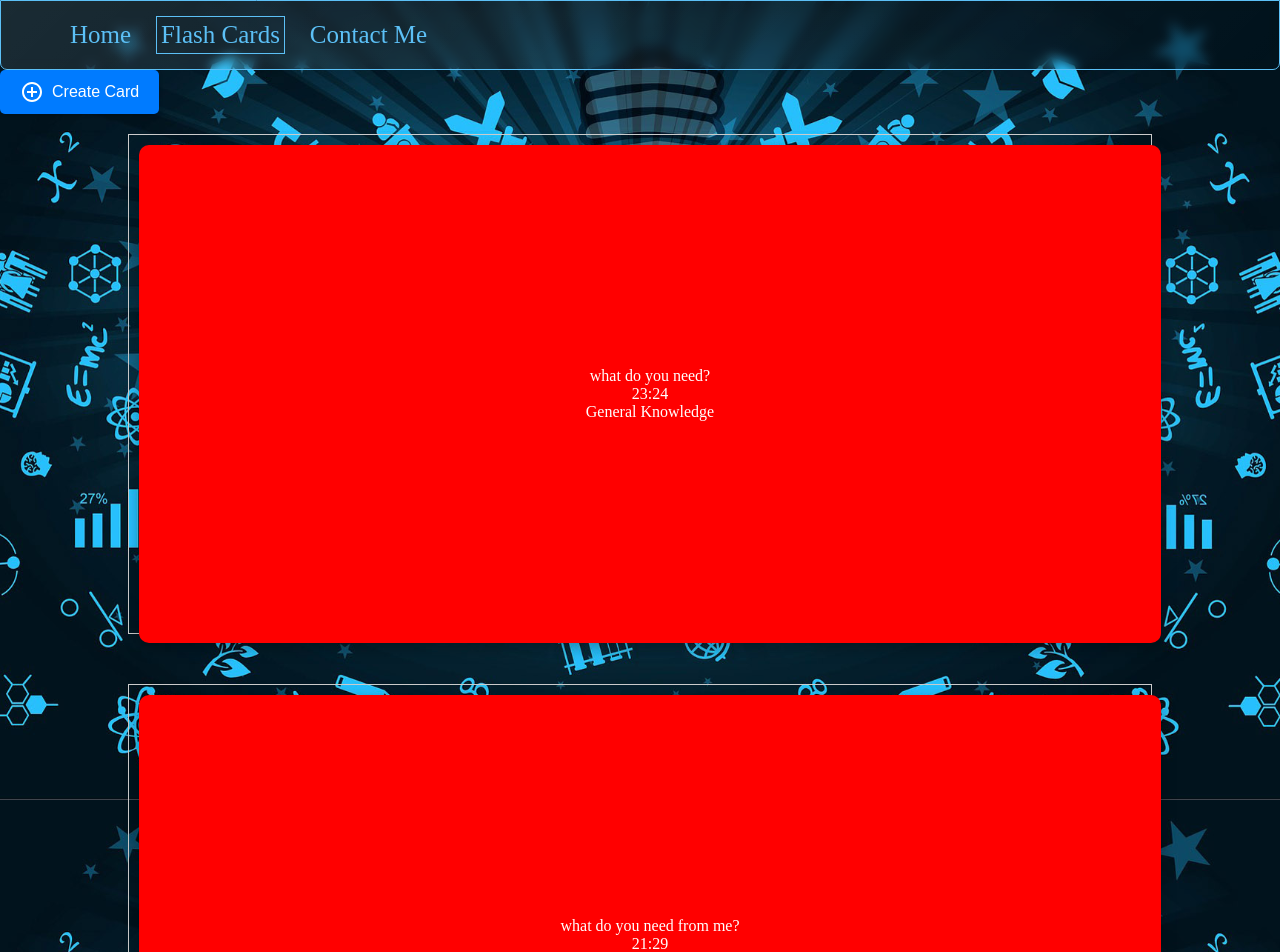
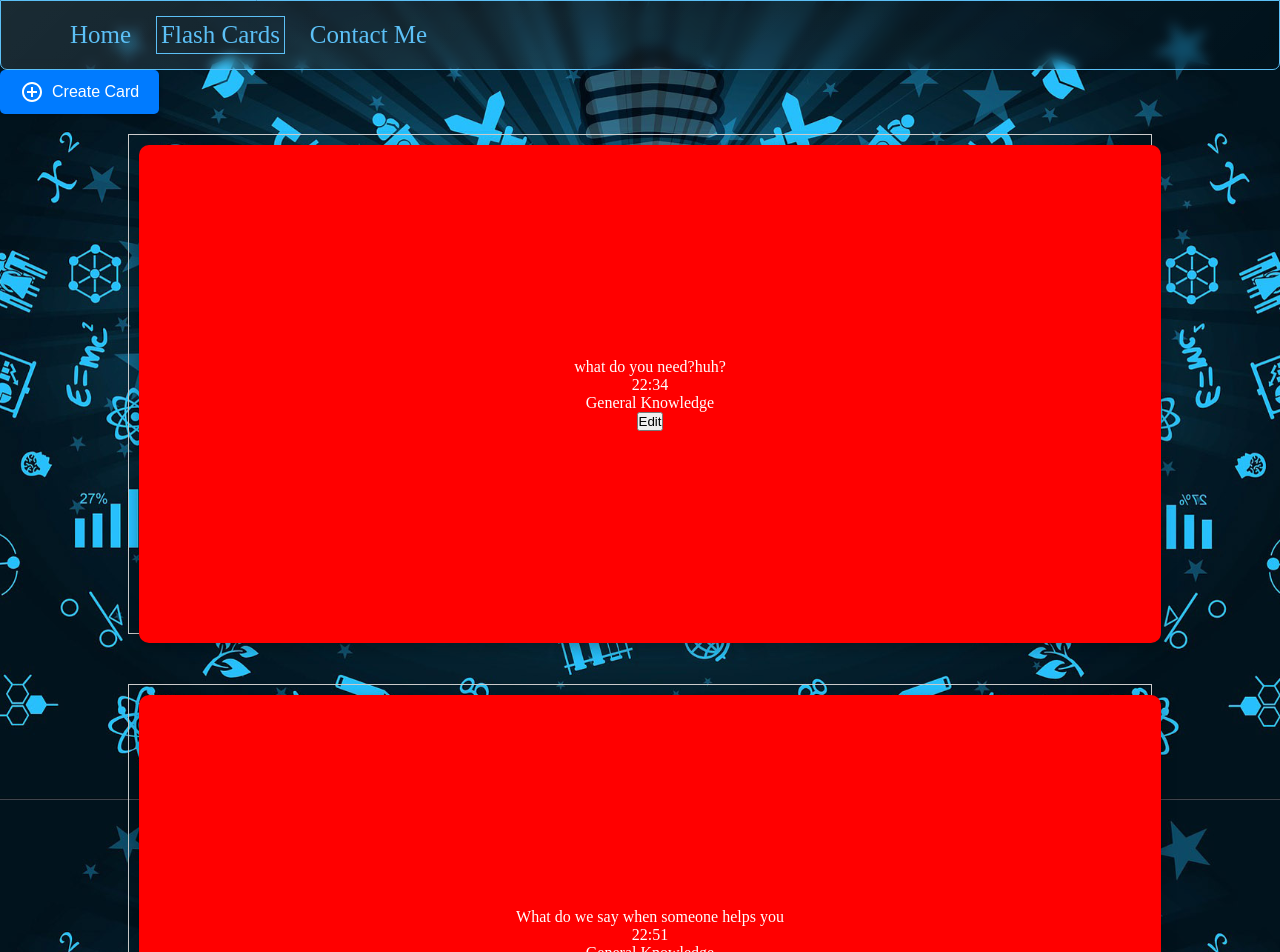
Before and after one commit to Gulaghaa/Web-Mobile-Assignment-3, a React (Vite) app in the folder Client/: page /cards in a window 1280 px wide. Shown: the top 952 px of the page. Built offline with nearby package versions, Linux system fonts and the light colour scheme; data requests are answered from the project's data file; a web font is replaced by a local one.

Commit message:
Edit/Update

```diff
--- a/Client/data/db.json
+++ b/Client/data/db.json
@@ -1,31 +1,21 @@
 {
   "flashCards": [
     {
-      "id": "5",
-      "question": "what do you need?",
-      "answer": "coffee",
+      "id": "2",
+      "question": "what do you need?huh?",
+      "answer": "coffee nothing",
       "image": "",
-      "createdDate": "23:24",
-      "modifiedDate": "",
+      "createdDate": "22:34",
+      "modifiedDate": "23:5",
       "difficultyLevel": "easy",
       "category": "General Knowledge"
     },
     {
-      "id": "9",
-      "question": "what do you need from me?",
-      "answer": "Anything",
-      "image": "",
-      "createdDate": "21:29",
-      "modifiedDate": "",
-      "category": "General Knowledge",
-      "difficultyLevel": "easy"
-    },
-    {
-      "id": "10",
-      "question": "What do we say when someone helps you?",
+      "id": "3",
+      "question": "What do we say when someone helps you",
       "answer": "thank you",
       "image": "",
-      "createdDate": "21:30",
+      "createdDate": "22:51",
       "modifiedDate": "",
       "difficultyLevel": "easy",
       "category": "General Knowledge"
--- a/Client/src/components/CardItem.jsx
+++ b/Client/src/components/CardItem.jsx
@@ -1,9 +1,11 @@
 import React, { useState } from 'react';
-import { deleteJsonData } from '../services/getAPI';
+import { deleteJsonData, updateJsonData } from '../services/getAPI';
+import EditCard from './EditCard';
 import '../style/CardItem.css';
 
-function CardItem({ question, answer, createdDate, category, id, setData }) {
+function CardItem({ question, answer, createdDate, category, id, setData, setStatus }) {
   const [isFlipped, setIsFlipped] = useState(false);
+  const [isEditPopupOpen, setIsEditPopupOpen] = useState(false);
 
   const handleClick = () => {
     setIsFlipped(!isFlipped);
@@ -11,13 +13,17 @@ function CardItem({ question, answer, createdDate, category, id, setData }) {
 
   const handleDelete = async (e) => {
     e.stopPropagation();
-
     try {
       await deleteJsonData(`http://localhost:3001/flashCards/${id}`);
       setData(currentData => currentData.filter(item => item.id !== id));
+      setStatus((prev) => !prev)
     } catch (error) {
       console.error('Error while deleting:', error);
     }
+  };
+
+  const toggleEditPopup = () => {
+    setIsEditPopupOpen(!isEditPopupOpen);
   };
 
   return (
@@ -27,17 +33,18 @@ function CardItem({ question, answer, createdDate, category, id, setData }) {
           <div>{question}</div>
           <div>{createdDate}</div>
           <div>{category}</div>
+          <button onClick={(e) => {
+            e.stopPropagation();
+            toggleEditPopup();
+          }} className="editButton">Edit</button>
+
         </div>
         <div className='cardBack cardVisual'>
           <div>{answer}</div>
-          <button onClick={handleDelete} className="deleteButton">
-            <svg className="trashIcon" xmlns="http://www.w3.org/2000/svg" viewBox="0 0 24 24" fill="none" stroke="currentColor" strokeWidth="2" strokeLinecap="round" strokeLinejoin="round">
-              <polyline points="3 6 5 6 21 6"></polyline>
-              <path d="M19 6v14a2 2 0 0 1-2 2H7a2 2 0 0 1-2-2V6m4 0V4a2 2 0 0 1 2-2h4a2 2 0 0 1 2 2v2"></path>
-            </svg>
-          </button>
+          <button onClick={handleDelete} className="deleteButton">Delete</button>
         </div>
       </div>
+      {isEditPopupOpen && <EditCard id={id} initialQuestion={question} initialAnswer={answer} setData={setData} closePopup={toggleEditPopup} />}
     </div>
   );
 }
--- a/Client/src/components/CreateCard.jsx
+++ b/Client/src/components/CreateCard.jsx
@@ -23,9 +23,8 @@ const customStyles = {
 
 Modal.setAppElement('#root');
 
-export default function CreateCard({setData}) {
+export default function CreateCard({status, setStatus, setData}) {
     const [flashCards, setFlashCards] = useState([]);
-    const [status, setStatus] = useState([false]);
     const [createCard, setCreateCard] = useState(false);
     const [newCard, setNewCard] = useState({
         id: '',
@@ -37,6 +36,7 @@ export default function CreateCard({setData}) {
         difficultyLevel: 'easy',
         category: 'General Knowledge',
     });
+
     const [errors, setErrors] = useState({
         question: 'Question is required',
         answer: 'Answer is required'
@@ -50,6 +50,8 @@ export default function CreateCard({setData}) {
                 setNewCard({ ...newCard, id: (Number(response[response.length - 1]?.id || 0) + 1).toString() });
             });
     }, [status]);
+
+    console.log(flashCards)
 
     const handleInputChange = (e) => {
         const updatedCard = { ...newCard, [e.target.name]: e.target.value };
--- /dev/null
+++ b/Client/src/components/EditCard.jsx
@@ -0,0 +1,44 @@
+import React, { useState } from 'react';
+import { updateJsonData, fetchJsonData } from '../services/getAPI';
+import '../style/EditCard.css';
+
+function EditCard({ id, initialQuestion, initialAnswer, setData, closePopup }) {
+    const [question, setQuestion] = useState(initialQuestion);
+    const [answer, setAnswer] = useState(initialAnswer);
+
+    const handleUpdate = async () => {
+        try {
+            const currentItemData = await fetchJsonData(`http://localhost:3001/flashCards/${id}`);
+
+            const currentDate = new Date();
+            const currentTime = currentDate.getHours() + ':' + currentDate.getMinutes();
+            const updatePayload = {
+                ...currentItemData,
+                question,
+                answer,
+                modifiedDate: currentTime
+            }
+
+            const updatedData = await updateJsonData(`http://localhost:3001/flashCards/${id}`, updatePayload);
+
+            setData(currentData => currentData.map(item => item.id === id ? updatedData : item));
+            closePopup();
+        } catch (error) {
+            console.error('Error while updating:', error);
+        }
+    };
+
+    return (
+        <div className="editCardModal">
+            <div className="editCardModalContent">
+                <h3>Edit Card</h3>
+                <input type="text" value={question} onChange={(e) => setQuestion(e.target.value)} />
+                <input type="text" value={answer} onChange={(e) => setAnswer(e.target.value)} />
+                <button onClick={handleUpdate}>Update</button>
+                <button onClick={closePopup}>Close</button>
+            </div>
+        </div>
+    );
+}
+
+export default EditCard;
--- a/Client/src/components/FlashCards.jsx
+++ b/Client/src/components/FlashCards.jsx
@@ -4,11 +4,13 @@ import CardItem from './CardItem';
 
 export default function FlashCards() {
   const [data, setData] = useState([]);
+  const [status, setStatus] = useState([false]);
+
 
 
   return (
     <div>
-      <CreateCard setData={setData} />
+      <CreateCard setData={setData} setStatus={setStatus} status={status} />
       <div style={{ display: "flex", flexDirection: "column", gap: "10px" }}>
         {data && data.map((event) => (
           <CardItem
@@ -19,6 +21,7 @@ export default function FlashCards() {
             key={event.id}
             id={event.id}
             setData={setData}
+            setStatus={setStatus}
           />
         ))}
       </div>
--- a/Client/src/services/getAPI.js
+++ b/Client/src/services/getAPI.js
@@ -33,3 +33,8 @@ export const deleteJsonData = async (url) => {
         return Promise.reject(handleFetchError(error));
     }
 };
+
+export async function updateJsonData(url, data) {
+    const response = await axios.put(url, data);
+    return response.data;
+}
--- /dev/null
+++ b/Client/src/style/EditCard.css
@@ -0,0 +1,36 @@
+.editCardModal {
+  position: fixed;
+  z-index: 1;
+  left: 0;
+  top: 0;
+  width: 100%;
+  height: 100%;
+  overflow: auto;
+  background-color: rgb(0,0,0);
+  background-color: rgba(0,0,0,0.4);
+  display: flex;
+  justify-content: center;
+  align-items: center;
+}
+
+
+.editCardModalContent {
+  background-color: #fefefe;
+  margin: auto;
+  padding: 20px;
+  border: 1px solid #888;
+  width: 80%;
+  box-shadow: 0 4px 8px 0 rgba(0,0,0,0.2);
+  animation-name: animatetop;
+  animation-duration: 0.4s
+}
+
+@keyframes animatetop {
+  from {top: -300px; opacity: 0}
+  to {top: 0; opacity: 1}
+}
+
+.editCardModalContent button {
+  margin-top: 15px;
+  margin-right: 5px;
+}
```
